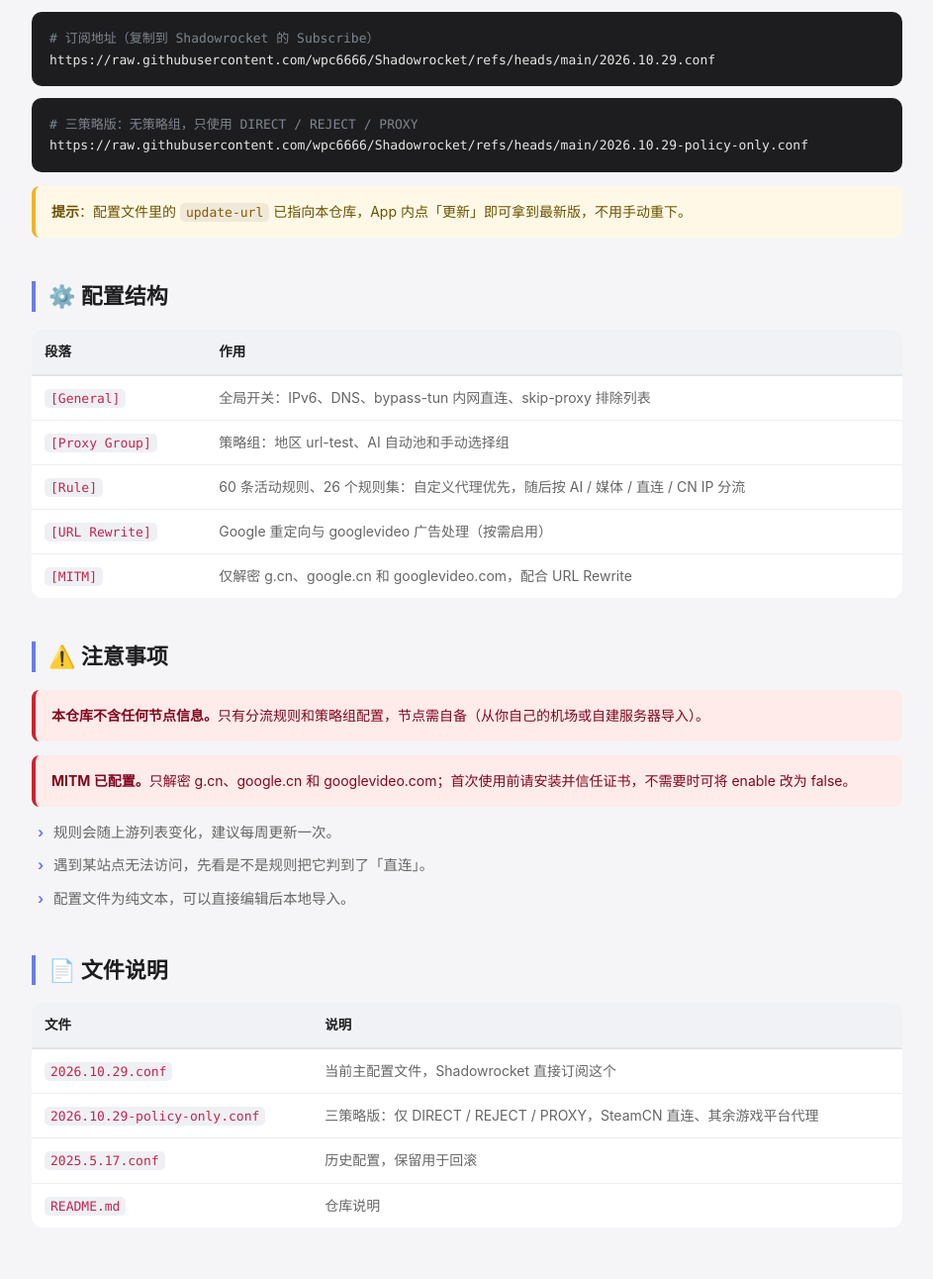
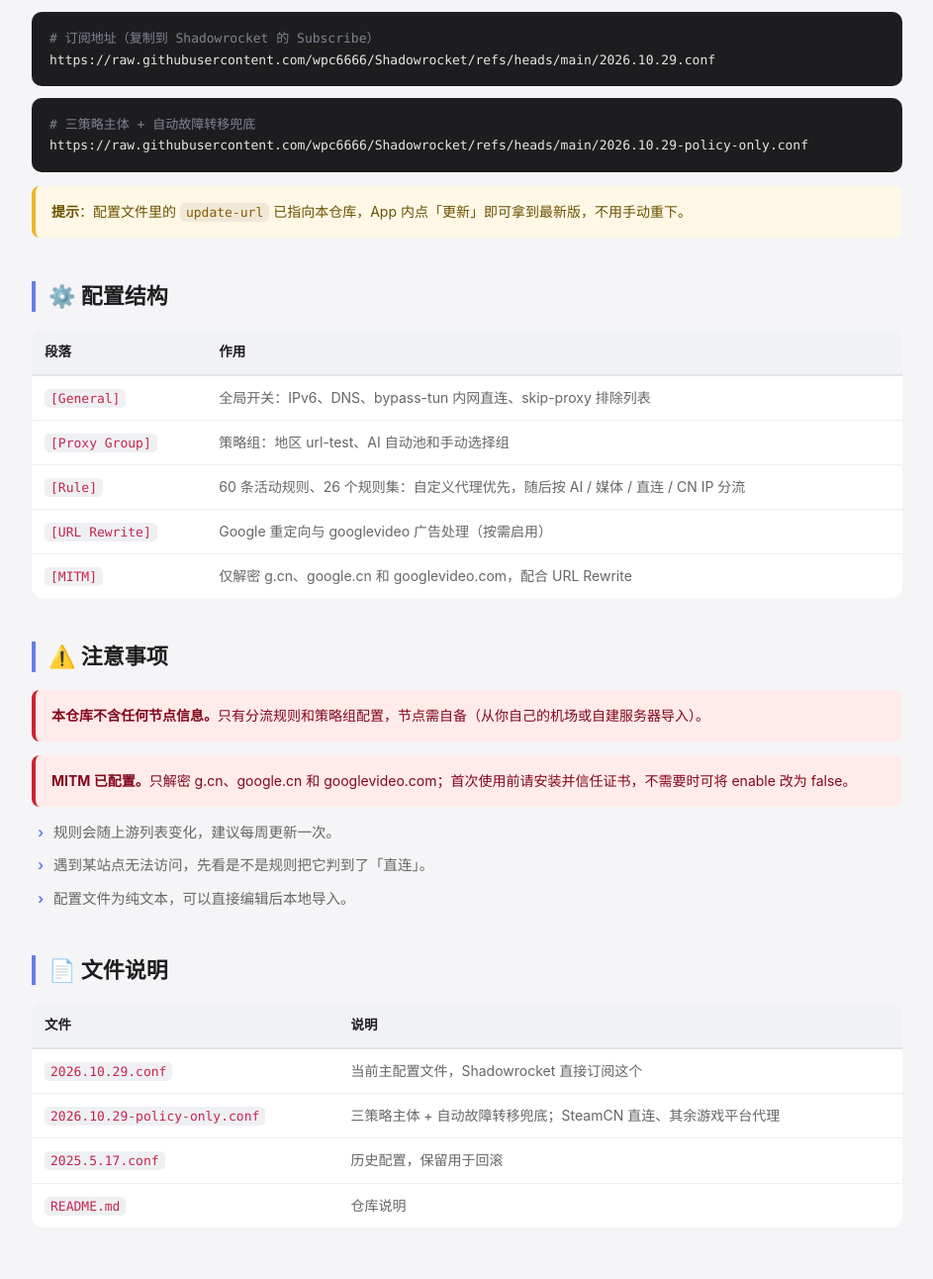
Before and after one commit to wpc6666/Shadowrocket, a plain HTML site: page index.html in a window 1280 px wide. Shown: the part 908-2200 px from the top of the page at 99% size, without its empty margins (168-1111 px from the left). Drawn offline with Linux system fonts and the light colour scheme.

Commit message:
feat: 为三策略版增加自动故障转移

```diff
--- a/index.html
+++ b/index.html
@@ -172,7 +172,7 @@
   </ol>
   <pre><code><span class="cm"># 订阅地址（复制到 Shadowrocket 的 Subscribe）</span>
 https://raw.githubusercontent.com/wpc6666/Shadowrocket/refs/heads/main/2026.10.29.conf</code></pre>
-  <pre><code><span class="cm"># 三策略版：无策略组，只使用 DIRECT / REJECT / PROXY</span>
+  <pre><code><span class="cm"># 三策略主体 + 自动故障转移兜底</span>
 https://raw.githubusercontent.com/wpc6666/Shadowrocket/refs/heads/main/2026.10.29-policy-only.conf</code></pre>
   <div class="note">
     <strong>提示</strong>：配置文件里的 <code>update-url</code> 已指向本仓库，App 内点「更新」即可拿到最新版，不用手动重下。
@@ -214,7 +214,7 @@
     <thead><tr><th>文件</th><th>说明</th></tr></thead>
     <tbody>
       <tr><td><code>2026.10.29.conf</code></td><td>当前主配置文件，Shadowrocket 直接订阅这个</td></tr>
-      <tr><td><code>2026.10.29-policy-only.conf</code></td><td>三策略版：仅 DIRECT / REJECT / PROXY，SteamCN 直连、其余游戏平台代理</td></tr>
+      <tr><td><code>2026.10.29-policy-only.conf</code></td><td>三策略主体 + 自动故障转移兜底；SteamCN 直连、其余游戏平台代理</td></tr>
       <tr><td><code>2025.5.17.conf</code></td><td>历史配置，保留用于回滚</td></tr>
       <tr><td><code>README.md</code></td><td>仓库说明</td></tr>
     </tbody>
```
Also changed, not shown: 2 other files.
